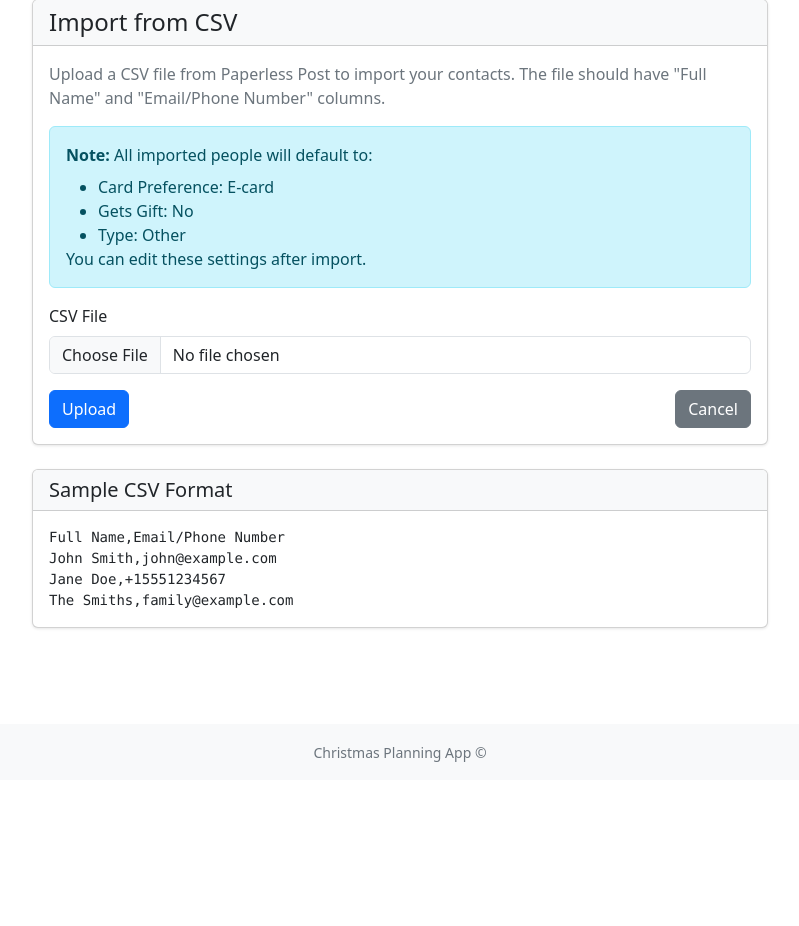
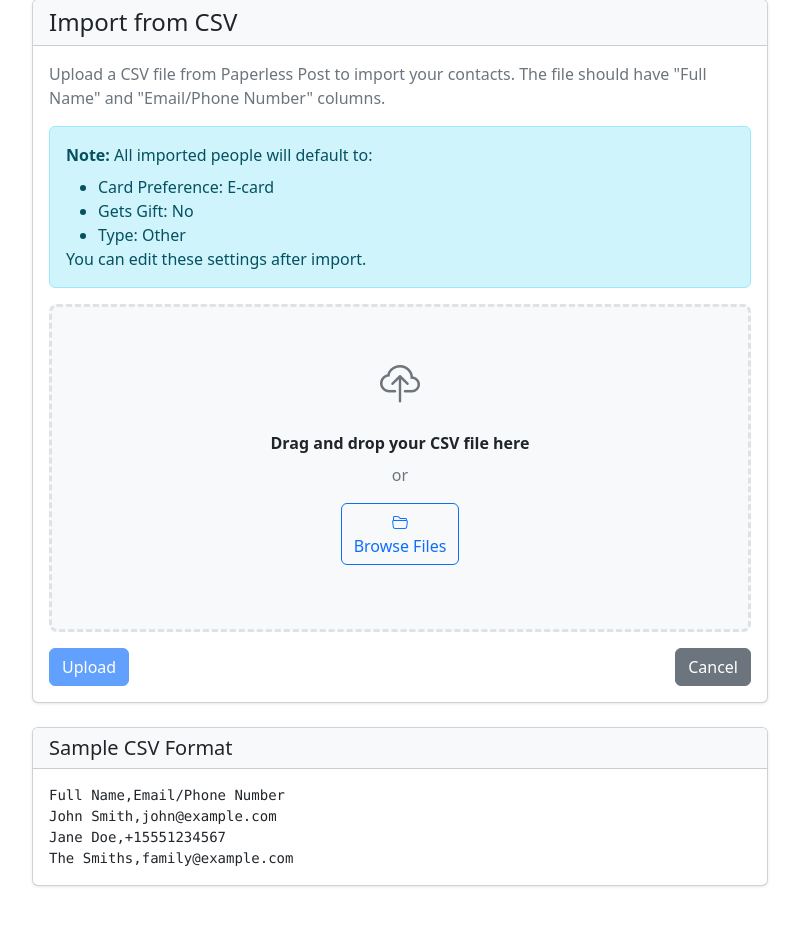
Before and after one commit to rafeco/be-thoughtful, a Flask app: page /import in a window 1280 px wide. Shown: the part 97-1023 px from the top of the page, without its empty margins (240-1039 px from the left). Before the commit the page ends 859 px from the top, so only its background shows below. Run offline with Flask 3, Linux system fonts and the light colour scheme; some libraries are stand-ins or nearby versions.

Commit message:
Add drag and drop functionality to CSV import
Improvements to the import page:
- Added styled drag and drop zone with visual feedback
- Users can now drag CSV files directly onto the import area
- Drop zone highlights on hover and when dragging files over it
- File browsing still available via button click
- Submit button only enables when a file is selected
- CSV file type validation
- Display selected filename

Technical changes:
- Updated templates/import.html with new drop zone UI
- Added drag and drop CSS styling in static/css/custom.css
- Implemented initDragAndDrop() function in static/js/app.js
- Uses DataTransfer API to update file input programmatically

🤖 Generated with [Claude Code](https://claude.com/claude-code)

Co-Authored-By: Claude Sonnet 4.5 <noreply@anthropic.com>

```diff
--- a/static/css/custom.css
+++ b/static/css/custom.css
@@ -140,3 +140,39 @@ footer {
 .fade-success {
     animation: fadeInSuccess 0.5s ease;
 }
+
+/* Drag and Drop Zone */
+.drop-zone {
+    border: 3px dashed #dee2e6;
+    border-radius: 8px;
+    padding: 3rem 2rem;
+    text-align: center;
+    background-color: #f8f9fa;
+    transition: all 0.3s ease;
+    cursor: pointer;
+}
+
+.drop-zone:hover {
+    border-color: #0d6efd;
+    background-color: #e7f1ff;
+}
+
+.drop-zone.drag-over {
+    border-color: #0d6efd;
+    background-color: #cfe2ff;
+    border-style: solid;
+    transform: scale(1.02);
+}
+
+.drop-zone-content {
+    pointer-events: none;
+}
+
+.drop-zone-content i {
+    display: block;
+}
+
+.drop-zone-content label {
+    pointer-events: all;
+    cursor: pointer;
+}
--- a/static/js/app.js
+++ b/static/js/app.js
@@ -6,6 +6,7 @@ document.addEventListener('DOMContentLoaded', function() {
     initMilestoneCheckboxes();
     initRolloverCheck();
     initModalDismiss();
+    initDragAndDrop();
 });
 
 /**
@@ -200,3 +201,89 @@ document.addEventListener('click', function(e) {
         }
     }
 });
+
+/**
+ * Initialize drag and drop for CSV import
+ */
+function initDragAndDrop() {
+    const dropZone = document.getElementById('dropZone');
+    const fileInput = document.getElementById('csv_file');
+    const fileNameDisplay = document.getElementById('fileName');
+    const submitBtn = document.getElementById('submitBtn');
+
+    if (!dropZone || !fileInput) return;
+
+    // Prevent default drag behaviors
+    ['dragenter', 'dragover', 'dragleave', 'drop'].forEach(eventName => {
+        dropZone.addEventListener(eventName, preventDefaults, false);
+        document.body.addEventListener(eventName, preventDefaults, false);
+    });
+
+    // Highlight drop zone when item is dragged over it
+    ['dragenter', 'dragover'].forEach(eventName => {
+        dropZone.addEventListener(eventName, highlight, false);
+    });
+
+    ['dragleave', 'drop'].forEach(eventName => {
+        dropZone.addEventListener(eventName, unhighlight, false);
+    });
+
+    // Handle dropped files
+    dropZone.addEventListener('drop', handleDrop, false);
+
+    // Handle click to browse
+    dropZone.addEventListener('click', function(e) {
+        if (e.target.tagName !== 'LABEL') {
+            fileInput.click();
+        }
+    });
+
+    // Handle file selection via input
+    fileInput.addEventListener('change', function() {
+        handleFiles(this.files);
+    });
+
+    function preventDefaults(e) {
+        e.preventDefault();
+        e.stopPropagation();
+    }
+
+    function highlight() {
+        dropZone.classList.add('drag-over');
+    }
+
+    function unhighlight() {
+        dropZone.classList.remove('drag-over');
+    }
+
+    function handleDrop(e) {
+        const dt = e.dataTransfer;
+        const files = dt.files;
+        handleFiles(files);
+    }
+
+    function handleFiles(files) {
+        if (files.length > 0) {
+            const file = files[0];
+
+            // Check if it's a CSV file
+            if (!file.name.endsWith('.csv')) {
+                alert('Please select a CSV file');
+                return;
+            }
+
+            // Update the file input
+            const dataTransfer = new DataTransfer();
+            dataTransfer.items.add(file);
+            fileInput.files = dataTransfer.files;
+
+            // Display file name
+            fileNameDisplay.textContent = `Selected: ${file.name}`;
+
+            // Enable submit button
+            if (submitBtn) {
+                submitBtn.disabled = false;
+            }
+        }
+    }
+}
--- a/templates/import.html
+++ b/templates/import.html
@@ -25,21 +25,31 @@
                     You can edit these settings after import.
                 </div>
 
-                <form method="post" enctype="multipart/form-data">
+                <form method="post" enctype="multipart/form-data" id="csvImportForm">
                     {{ form.hidden_tag() }}
 
-                    <div class="mb-3">
-                        {{ form.csv_file.label(class="form-label") }}
-                        {{ form.csv_file(class="form-control" + (" is-invalid" if form.csv_file.errors else "")) }}
-                        {% if form.csv_file.errors %}
-                            <div class="invalid-feedback">
-                                {% for error in form.csv_file.errors %}{{ error }}{% endfor %}
-                            </div>
-                        {% endif %}
+                    <!-- Drag and Drop Zone -->
+                    <div id="dropZone" class="drop-zone mb-3">
+                        <div class="drop-zone-content">
+                            <i class="bi bi-cloud-upload fs-1 text-muted mb-3"></i>
+                            <p class="mb-2"><strong>Drag and drop your CSV file here</strong></p>
+                            <p class="text-muted mb-3">or</p>
+                            <label for="csv_file" class="btn btn-outline-primary">
+                                <i class="bi bi-folder2-open"></i> Browse Files
+                            </label>
+                            {{ form.csv_file(class="d-none", id="csv_file") }}
+                            <p class="text-muted mt-3 mb-0" id="fileName"></p>
+                        </div>
                     </div>
 
+                    {% if form.csv_file.errors %}
+                        <div class="alert alert-danger">
+                            {% for error in form.csv_file.errors %}{{ error }}{% endfor %}
+                        </div>
+                    {% endif %}
+
                     <div class="d-flex justify-content-between">
-                        {{ form.submit(class="btn btn-primary") }}
+                        {{ form.submit(class="btn btn-primary", id="submitBtn", disabled=true) }}
                         <a href="{{ url_for('people_list') }}" class="btn btn-secondary">Cancel</a>
                     </div>
                 </form>
```
